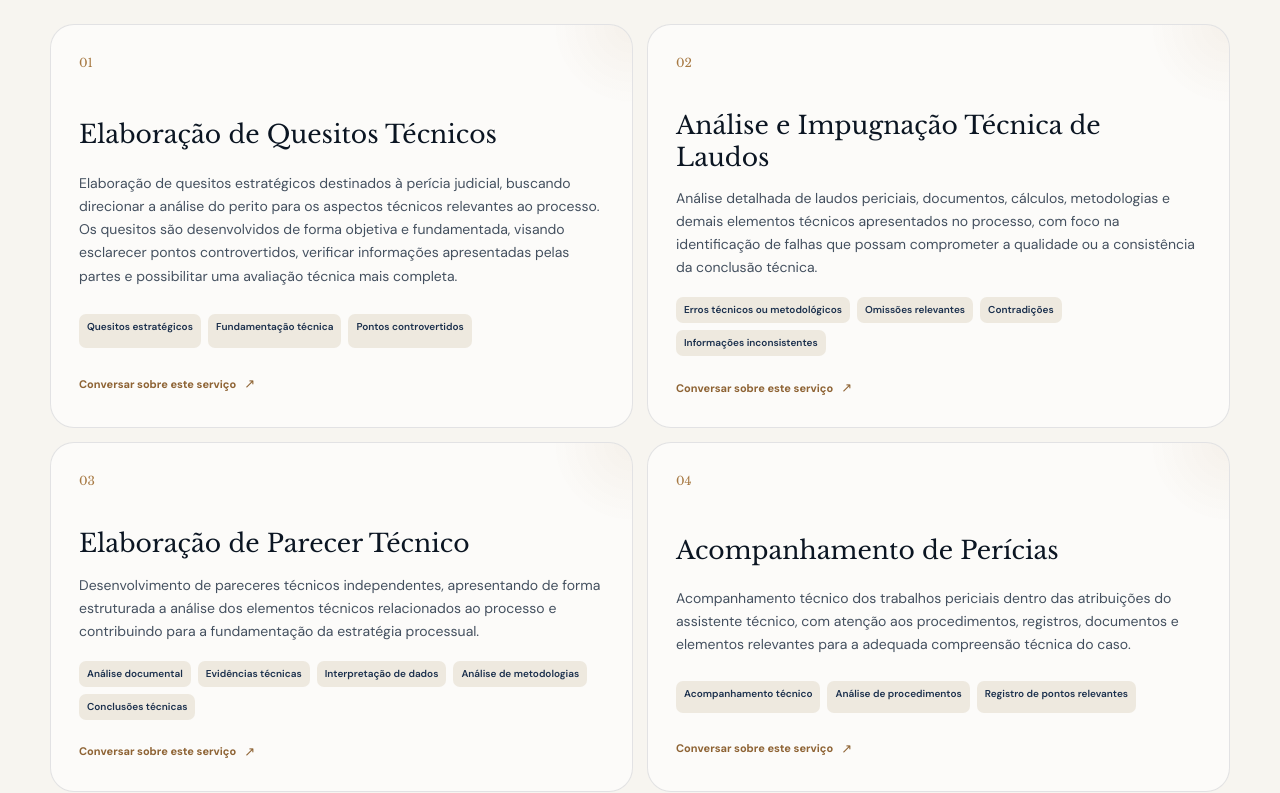
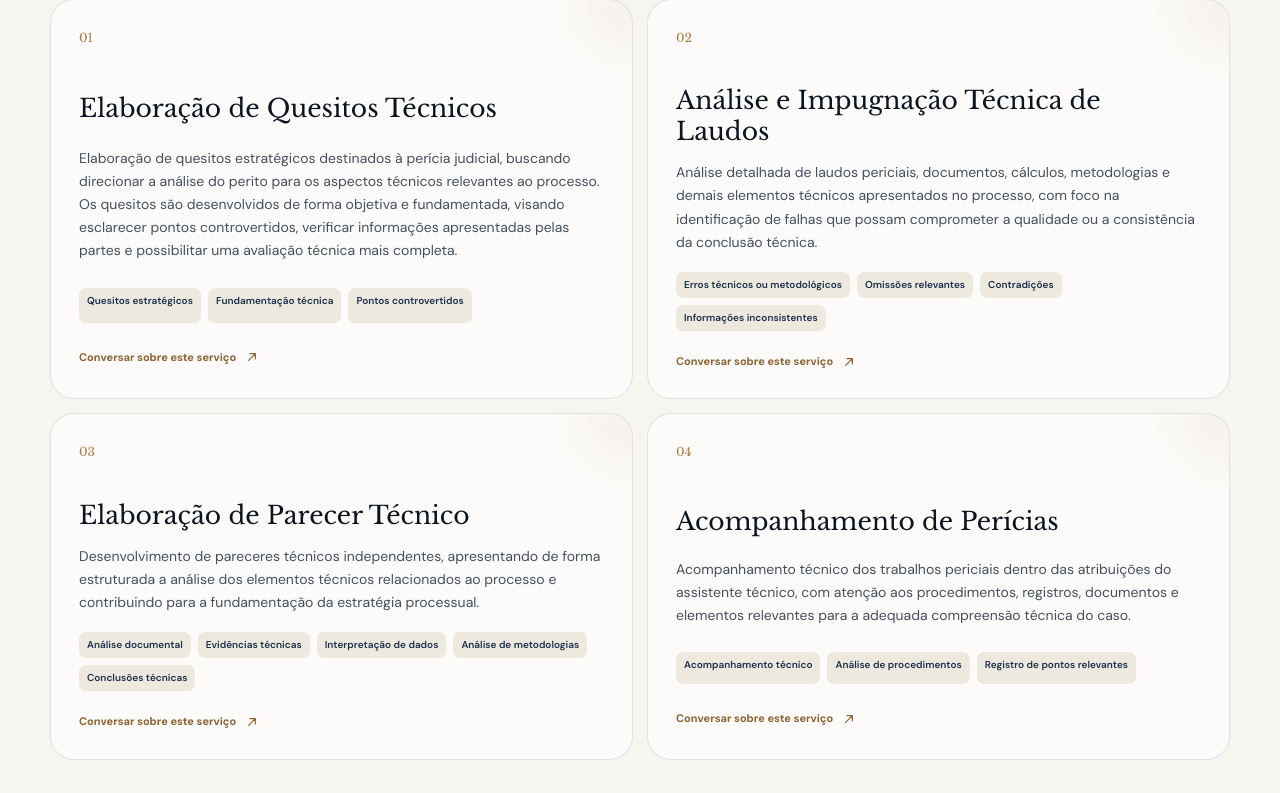
Before and after one commit to luisTrivinh0/reginaldo-trivinho, a website: page public/index.html in a window 1280 px wide. Shown: the part 2007-2800 px from the top of the page. Drawn offline with nearby package versions, Linux system fonts and the light colour scheme; no server answers.

Commit message:
fix: corrige artefatos visuais e usa ícones SVG

```diff
--- a/public/app.js
+++ b/public/app.js
@@ -80,7 +80,7 @@
       "<p>" + escapeHtml(service.description) + "</p>" +
       points +
       '<a class="service-link" href="' + buildWhatsappLink(service.title) + '" target="_blank" rel="noreferrer">' +
-      "Conversar sobre este serviço</a></article>"
+      'Conversar sobre este serviço<span class="service-link-icon" aria-hidden="true"><svg viewBox="0 0 24 24" focusable="false"><path d="M7 17 17 7M9 7h8v8"/></svg></span></a></article>'
     );
   }).join("");
 };
--- a/public/index.html
+++ b/public/index.html
@@ -10,7 +10,8 @@
   <link rel="preconnect" href="https://fonts.googleapis.com">
   <link rel="preconnect" href="https://fonts.gstatic.com" crossorigin>
   <link href="https://fonts.googleapis.com/css2?family=DM+Sans:wght@400;500;600;700&family=Libre+Baskerville:wght@400;700&display=swap" rel="stylesheet">
-  <link rel="stylesheet" href="./styles.css">\n  <link rel="stylesheet" href="./dynamic.css">
+  <link rel="stylesheet" href="./styles.css">
+  <link rel="stylesheet" href="./dynamic.css">
 </head>
 <body>
   <header class="site-header">
@@ -33,7 +34,11 @@
   <main>
     <section class="hero" id="inicio">
       <div class="hero-content">
-        <div class="profile-photo-shell" id="profile-photo-shell" hidden>\n          <img id="profile-photo" alt="">\n        </div>\n\n        <div class="hero-kicker">
+        <div class="profile-photo-shell" id="profile-photo-shell" hidden>
+          <img id="profile-photo" alt="">
+        </div>
+
+        <div class="hero-kicker">
           <span class="kicker-dot"></span>
           <span>Engenharia aplicada à atuação jurídica</span>
         </div>
@@ -44,7 +49,7 @@
         <div class="hero-actions">
           <a class="button button-primary" data-whatsapp-link href="https://wa.me/5511972670073" target="_blank" rel="noreferrer">
             <span>Falar pelo WhatsApp</span>
-            <span class="button-arrow">↗</span>
+            <span class="button-icon" aria-hidden="true"><svg viewBox="0 0 24 24" focusable="false"><path d="M7 17 17 7M9 7h8v8"/></svg></span>
           </a>
           <a class="button button-secondary" data-phone-link href="tel:+5511972670073">Ligar agora</a>
         </div>
--- a/public/styles.css
+++ b/public/styles.css
@@ -606,14 +606,27 @@
   font-weight: 700;
 }
 
-.service-link::after {
-  content: "↗";
-  font-size: 13px;
-  font-weight: 400;
+.service-link:hover {
+  color: var(--navy-900);
 }
 
-.service-link:hover {
-  color: var(--navy-900);
+.button-icon,
+.service-link-icon {
+  display: inline-flex;
+  flex: 0 0 auto;
+  width: 16px;
+  height: 16px;
+}
+
+.button-icon svg,
+.service-link-icon svg {
+  width: 100%;
+  height: 100%;
+  fill: none;
+  stroke: currentColor;
+  stroke-width: 1.8;
+  stroke-linecap: round;
+  stroke-linejoin: round;
 }
 
 .service-skeleton {
```
